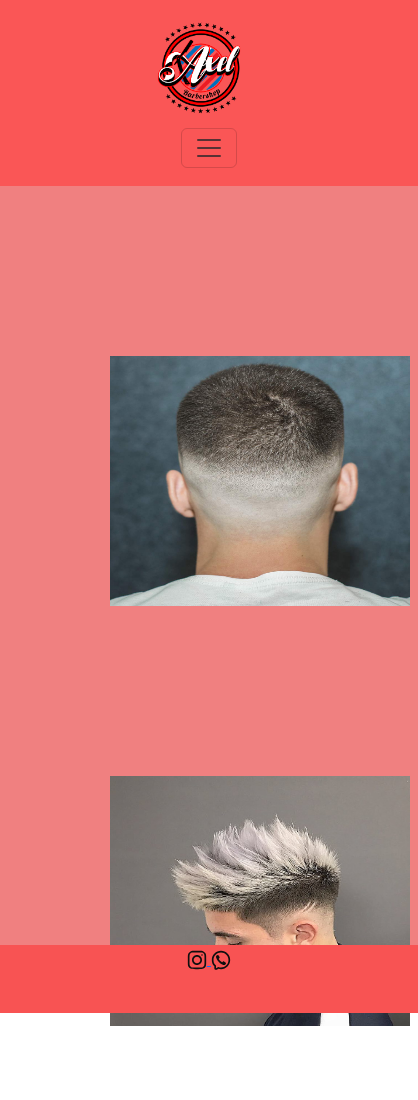
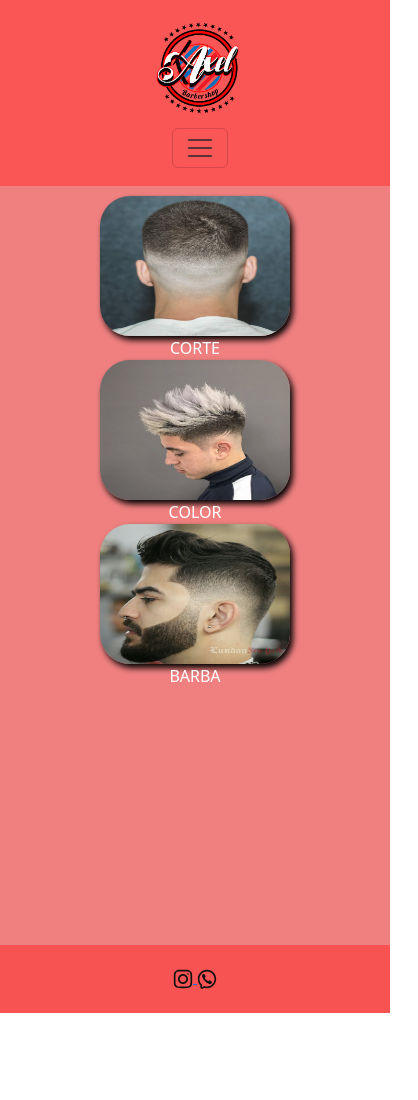
Before and after one commit to axeltorress/Preentrenga2-coderhouse, a plain HTML site: page pages/Servicios.html in a window 390 px wide. Shown: the top 1100 px of the page, 418 px wide, since content can reach past the window. After the commit the page ends 1013 px from the top, so only its background shows below. Drawn offline with nearby package versions, Linux system fonts and the light colour scheme.

Commit message:
aplicando responsive

```diff
--- a/css/estilos.css
+++ b/css/estilos.css
@@ -2,6 +2,10 @@
 margin: 0;
 padding: 0;
 box-sizing: border-box;}
+
+
+
+
 
 
 
@@ -107,6 +111,9 @@ text-align: center;
     height: 250px;
     margin-top: 170px;
     margin-left: 110px;
+    border-radius: 30px;
+    box-shadow: 3px 4px 6px black;
+
 }
 
 .links-servicios a{
@@ -149,7 +156,10 @@ text-align: center;
         background-color: rgb(179, 43, 43);
     }
 
+.servicios a{
+display: none;
 
+}
 
 /* Pagina Nosotros */
 
@@ -291,3 +301,215 @@ height: 30px;
     height: 30px;
 
 }
+
+
+
+/* mediaq desktop */
+@media screen and (max-width: 1200px){
+
+    .navbar-brand{
+        margin-left: 20px; }
+
+        .servicios img{
+            margin-left: 60px;
+        }
+.links-servicios a{
+margin-left: 200px;
+
+}
+.corte{
+
+margin-right: 130px;
+
+}
+.color{
+    margin-right: 115px;
+}
+
+
+}
+
+@media screen and (max-width: 1100px){
+
+.servicios{
+display: flex;
+justify-content: center;
+align-items: center;
+
+}
+
+
+    .servicios img{
+        width: 107vh;
+        height: 67vh;
+    }
+
+    main {
+        grid-area: main;
+        max-height: 90vh;
+        overflow: auto;
+        margin: 0;
+      }
+
+      footer {
+        grid-area: footer;
+        height: 20vh;
+        grid-area: footer;
+        display: flex;
+        flex-direction: column;
+        flex-wrap: wrap;
+        align-items: center;
+        margin: 0;
+}
+
+
+
+
+
+}
+
+/* mediaq para tablet */
+@media screen and (max-width: 768px){
+
+
+.indexdiv img{
+width: 107vh;
+height: 67vh;
+
+    }
+.navbar-brand{
+margin-left: 15px;
+    }
+.container-fluid{
+margin-left: 10px;
+   }
+   .navbar{
+    margin-bottom: 20px;
+   }
+    .menu{
+        background-color: rgb(184, 37, 37);
+    }
+
+    .servicios{
+
+        display: flex;
+        flex-direction: column;
+        justify-content: center;
+        align-items: center;
+        text-align: center;
+
+    }
+
+    .servicios img{
+        width: 160px;
+        height: 110px;
+        margin: 0;
+        margin-top: 40px;
+      display: flex;
+      flex-direction: column;
+        }
+
+        .servicios a{
+
+
+            list-style: none;
+color: white;
+text-decoration: none;
+display: flex;
+        }
+        .links-servicios{
+            display: none;
+        }
+        main {
+            grid-area: main;
+            max-height: 90vh;
+            overflow: auto;
+            margin: 0;
+          }
+
+          footer {
+            grid-area: footer;
+            height: 20vh;
+            grid-area: footer;
+            display: flex;
+            flex-direction: column;
+            flex-wrap: wrap;
+            align-items: center;
+            margin: 0;
+}
+
+
+
+
+  }
+
+  /* mediaq para celular */
+
+@media screen and (max-width: 480px){
+    /* responsive index */
+    .indexdiv img{
+        width: 80vh;
+        height: 50vh;
+            }
+
+
+/* responsive servicios
+ */
+   .servicios{
+display: flex;
+flex-direction: column;
+justify-content: center;
+align-items: center;
+margin-top: 10px;
+
+
+   }
+
+   .servicios img{
+    width: 190px;
+    height: 140px;
+    margin: 0;
+
+
+
+   }
+
+.links-servicios a{
+display: none;
+
+margin: 0px;
+
+ }
+
+ main {
+    grid-area: main;
+    max-height: 90vh;
+    overflow: auto;
+    margin: 0;
+  }
+
+  footer {
+    grid-area: footer;
+    height: 20vh;
+    grid-area: footer;
+    display: flex;
+    flex-direction: column;
+    flex-wrap: wrap;
+    align-items: center;
+    margin: 0;
+
+
+  }
+  .servicios a{
+list-style: none;
+color: white;
+text-decoration: none;
+display: flex;
+
+  }
+
+
+
+
+
+}
--- a/pages/Servicios.html
+++ b/pages/Servicios.html
@@ -12,7 +12,7 @@
 </head>
 <body>
 
-<header>
+  <header>
     <nav class="navbar navbar-expand-lg ">
 
         <div class="container-fluid">
@@ -22,7 +22,7 @@
           aria-expanded="false" aria-label="Toggle navigation">
             <span class="navbar-toggler-icon"></span>
           </button>
-          <div class="collapse navbar-collapse" id="navbarSupportedContent">
+          <div class="collapse navbar-collapse menu" id="navbarSupportedContent">
             <ul class="navbar-nav me-auto mb-2 mb-lg-0">
                 <li class="nav-item">
                     <a class="nav-link " href="../index.html">Inicio</a>
@@ -49,17 +49,24 @@
             </ul>
             </div>
         </div>
-      </nav></header>
+      </nav>
+
+
+
+</header>
 
 
 
 <main>
 
-
+<div >
   <div class="servicios">
     <img src="../assets/images/guia_corte_low_fade_perfecto.jpg" alt="fade" >
+    <a href="../pages/Cortes.html">CORTE</a>
     <img src="../assets/images/corte-de-pelo-en-hombre-de-color-blanco.jpg" alt="color" >
+    <a href="">COLOR</a>
     <img src="../assets/images/963bfb188f05919c54832060dc3b1b7d.jpg" alt="barbinha" >
+    <a href="">BARBA</a>
     </div>
 
     <div class="links-servicios">
@@ -68,7 +75,7 @@
     <a href="" class="barba">BARBA</a>
     </div>
 
-
+  </div>
 
 
 
```
Also changed, not shown: index.html (+3 -3 lines).
